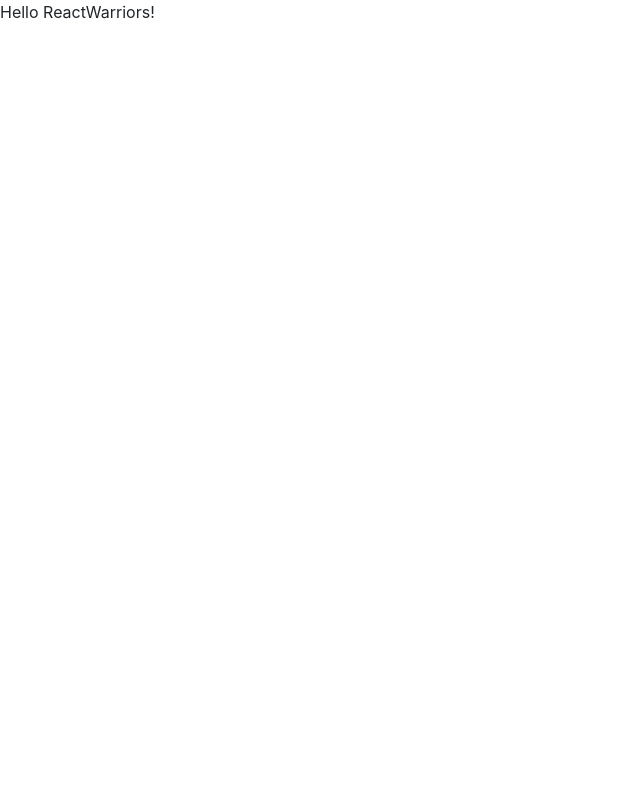
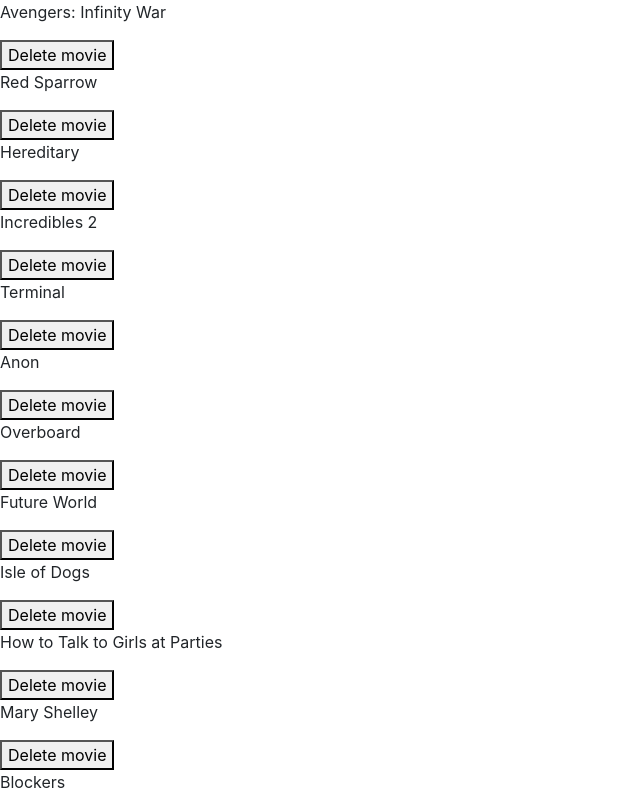
Before and after one commit to Loriella/moves, a React (Create React App) app: page / in a window 1280 px wide. Shown: the top 800 px of the page, without its empty margins (0-640 px from the left). Built offline with nearby package versions, Linux system fonts and the light colour scheme.

Commit message:
add movieItem

```diff
--- a/src/components/App.jsx
+++ b/src/components/App.jsx
@@ -1,7 +1,34 @@
 import React from "react";
+import { moviesData } from '../moviesData';
+import MovieItem from "./MovieItem";
 
-function App() {
-  return <div>Hello ReactWarriors!</div>;
+class App extends React.Component {
+  constructor() {
+    super();
+
+    this.state = {
+      movies: moviesData
+    }
+  }
+
+  removeMovie = movie => {
+    const updateMovies = this.state.movies.filter(function (item) {
+      return item.id !== movie.id;
+    });
+    this.setState({
+      movies: updateMovies
+    })
+  };
+
+  render() {
+    return <div>{this.state.movies.map(movie => {
+      return <MovieItem
+                key={movie.id}
+                movie={movie}
+                removeMovie={this.removeMovie}
+              />
+    })}</div>;
+  }
 }
 
 export default App;
--- /dev/null
+++ b/src/components/MovieItem.jsx
@@ -0,0 +1,14 @@
+import React from 'react';
+
+const MovieItem = props => {
+  return (
+    <div>
+      <p>{props.movie.title}</p>
+      <button onClick={props.removeMovie.bind(null, props.movie)}>
+        Delete movie
+      </button>
+    </div>
+  )
+};
+
+export default MovieItem;
```
